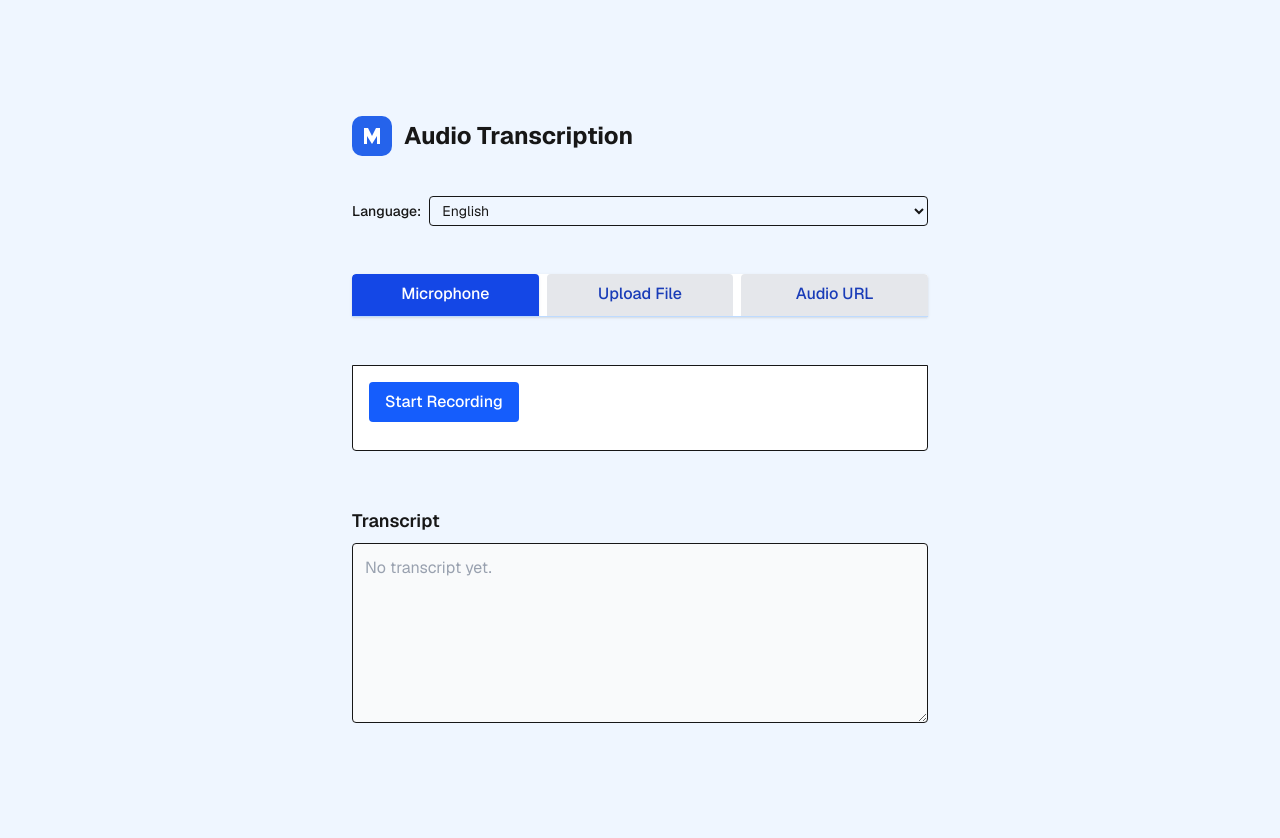
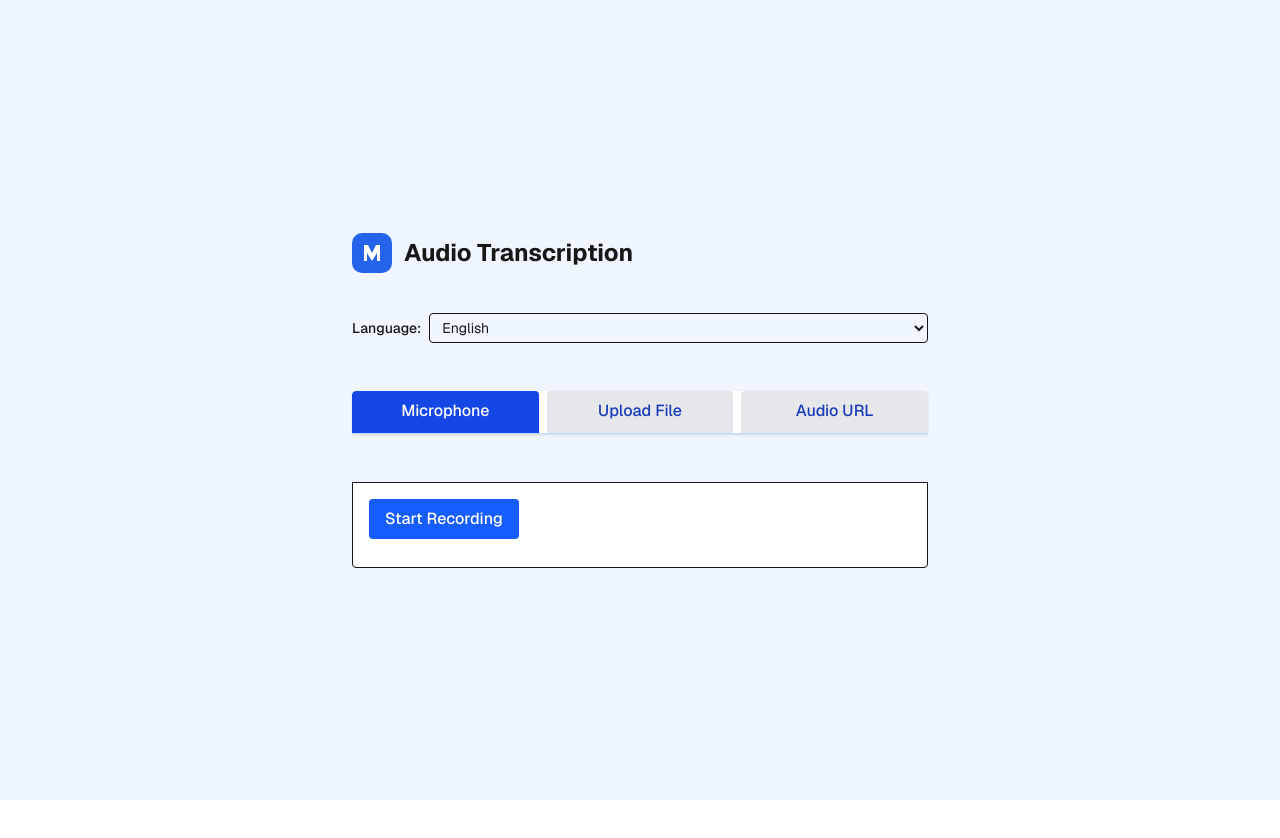
Before and after one commit to miguelcarrascoq/nextjs-audio-transcription, a Next.js app: page / in a window 1280 px wide. After the commit the page ends 800 px from the top, so only its background shows below. Built offline with nearby package versions, Linux system fonts and the light colour scheme.

Commit message:
Refactor transcript display logic to conditionally render based on loading state or transcript availability

```diff
--- a/src/app/page.tsx
+++ b/src/app/page.tsx
@@ -220,6 +220,7 @@ export default function Home() {
 						</div>
 					)}
 				</div>
+				{(transcript || loading) && (
 					<div className="mt-6 w-full">
 						<h2 className="font-semibold mb-2 text-base sm:text-lg">
 							Transcript
@@ -227,11 +228,10 @@ export default function Home() {
 						<div className="border rounded p-3 min-h-[180px] bg-gray-50 dark:bg-gray-900 text-sm sm:text-base break-words resize-y overflow-auto" style={{ maxHeight: 400 }}>
 							{loading
 								? "Transcribing..."
-							: transcript || (
-									<span className="text-gray-400">No transcript yet.</span>
-							  )}
+								: transcript}
 						</div>
 					</div>
+				)}
 			</main>
 		</div>
 	);
```
Lines whose indentation alone changed are shown as unchanged.
